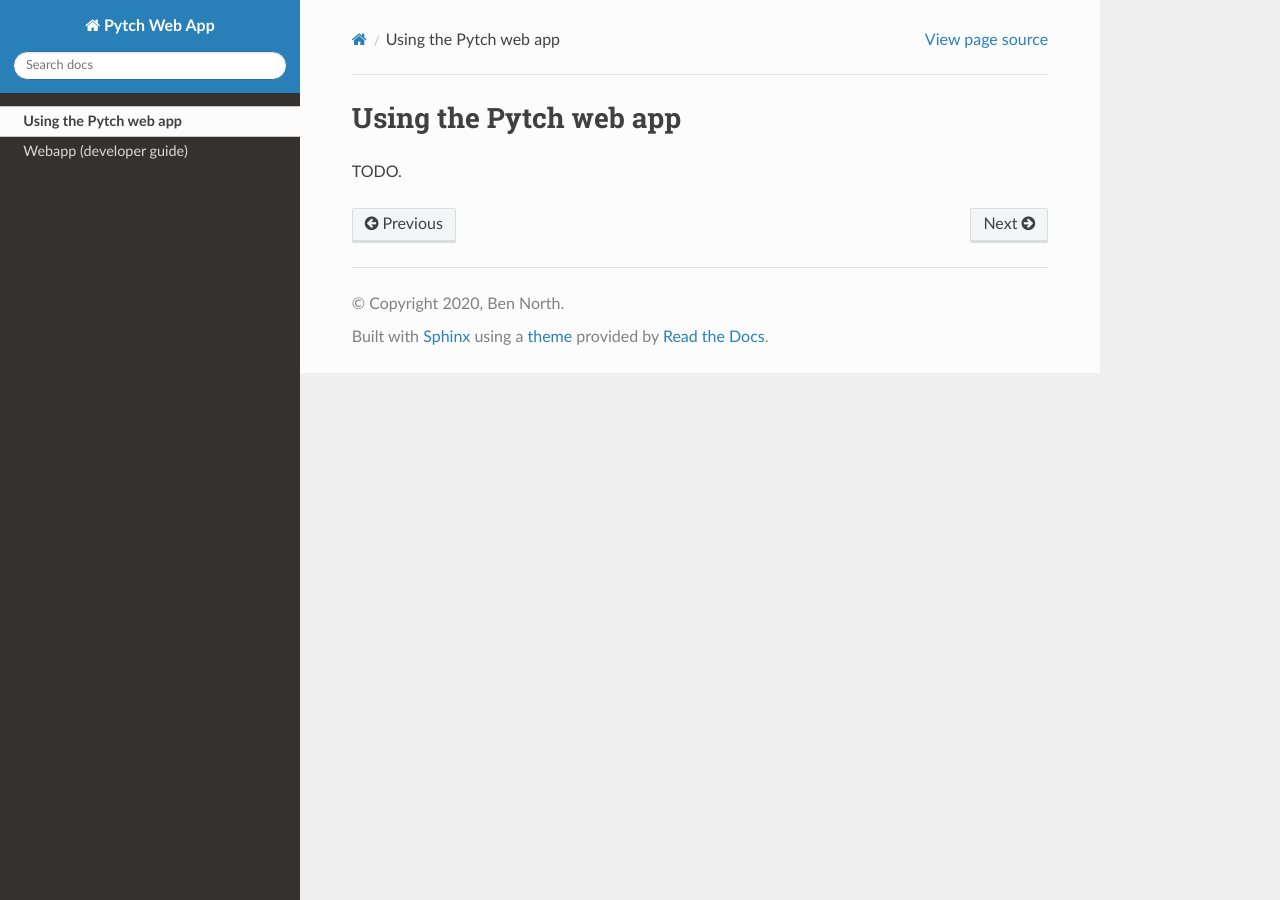
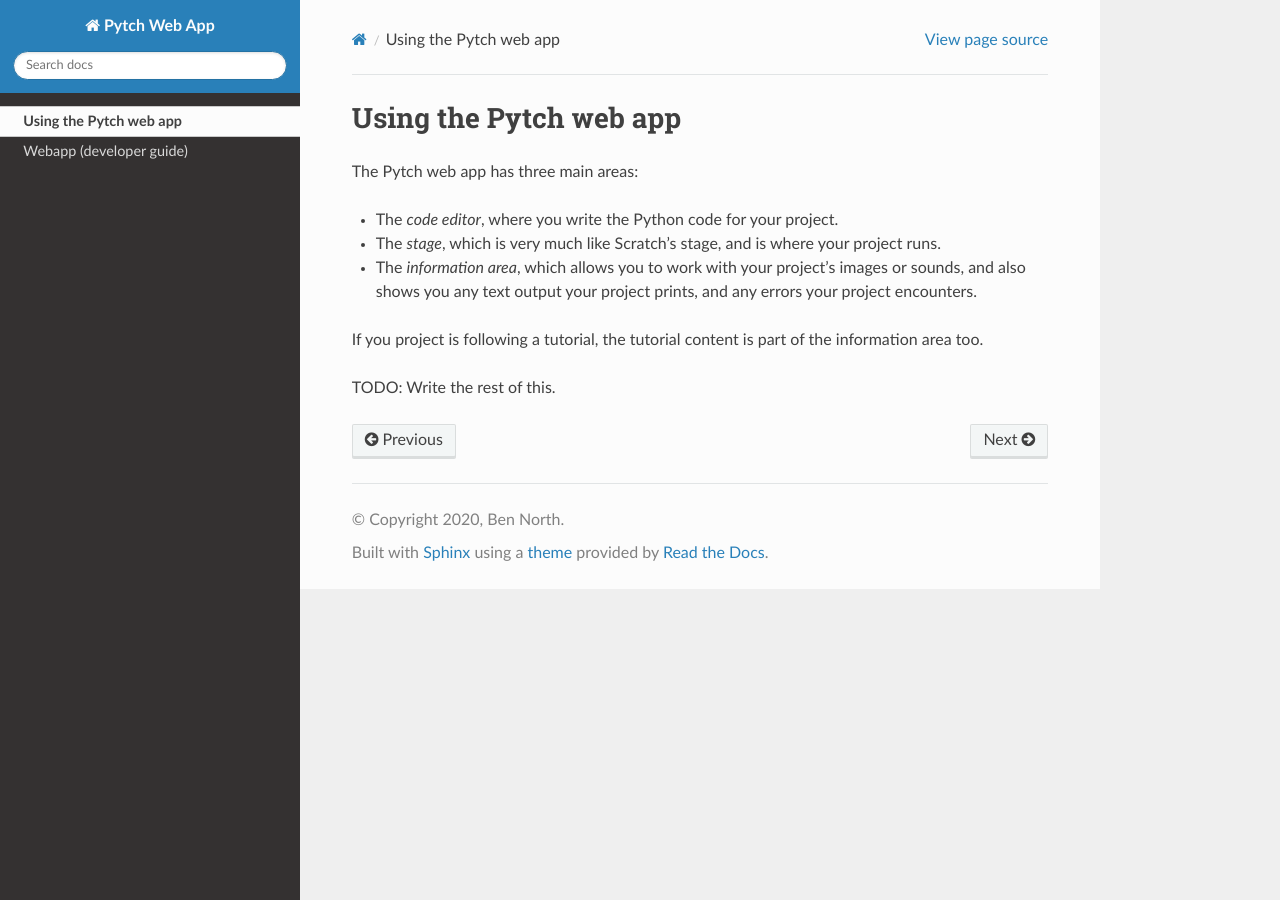
Before and after one commit to pytchlang/pytch-webapp, a Sphinx documentation site: the page built from doc/source/user/index.rst, in a window 1280 px wide. Built offline with Sphinx 7.4.7 and the Read the Docs theme 2.0.0, drawn with Linux system fonts in a browser that asks for light colours.

Commit message:
Expand 'using the app' placeholder text slightly

```diff
--- a/doc/source/user/index.rst
+++ b/doc/source/user/index.rst
@@ -1,4 +1,16 @@
 Using the Pytch web app
 =======================
 
-TODO.
+The Pytch web app has three main areas:
+
+* The *code editor*, where you write the Python code for your project.
+* The *stage*, which is very much like Scratch's stage, and is where
+  your project runs.
+* The *information area*, which allows you to work with your project's
+  images or sounds, and also shows you any text output your project
+  prints, and any errors your project encounters.
+
+If you project is following a tutorial, the tutorial content is part
+of the information area too.
+
+TODO: Write the rest of this.
```
